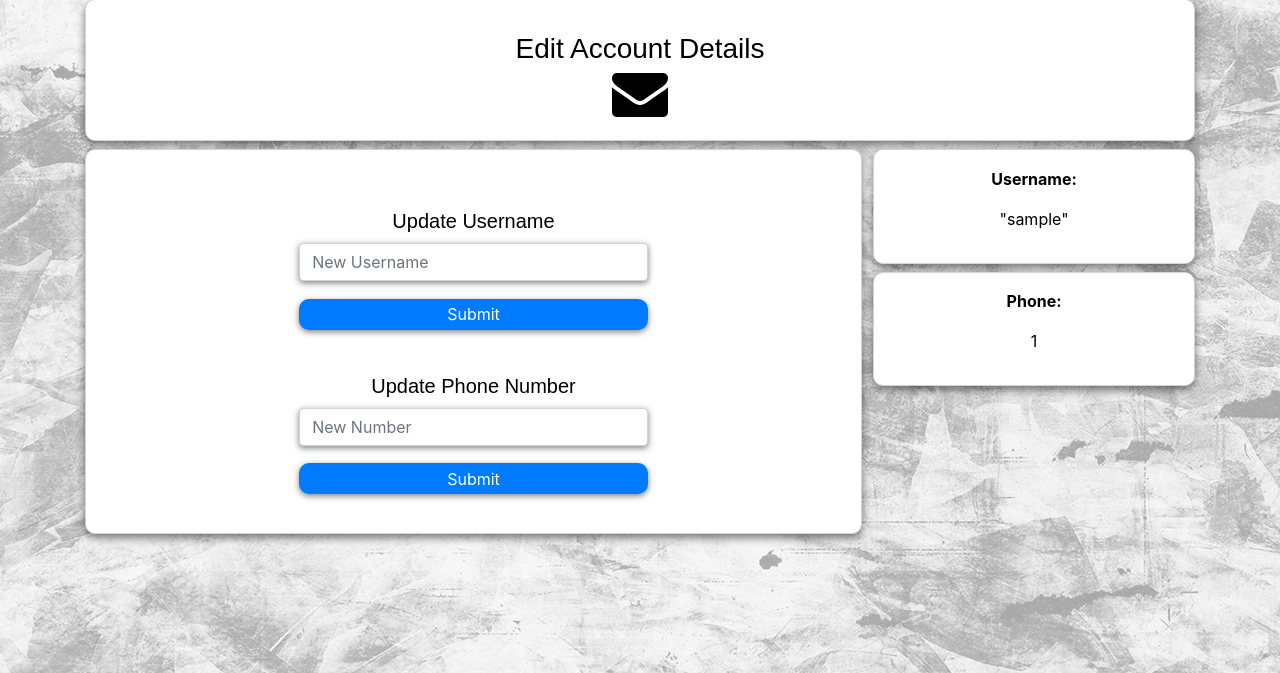
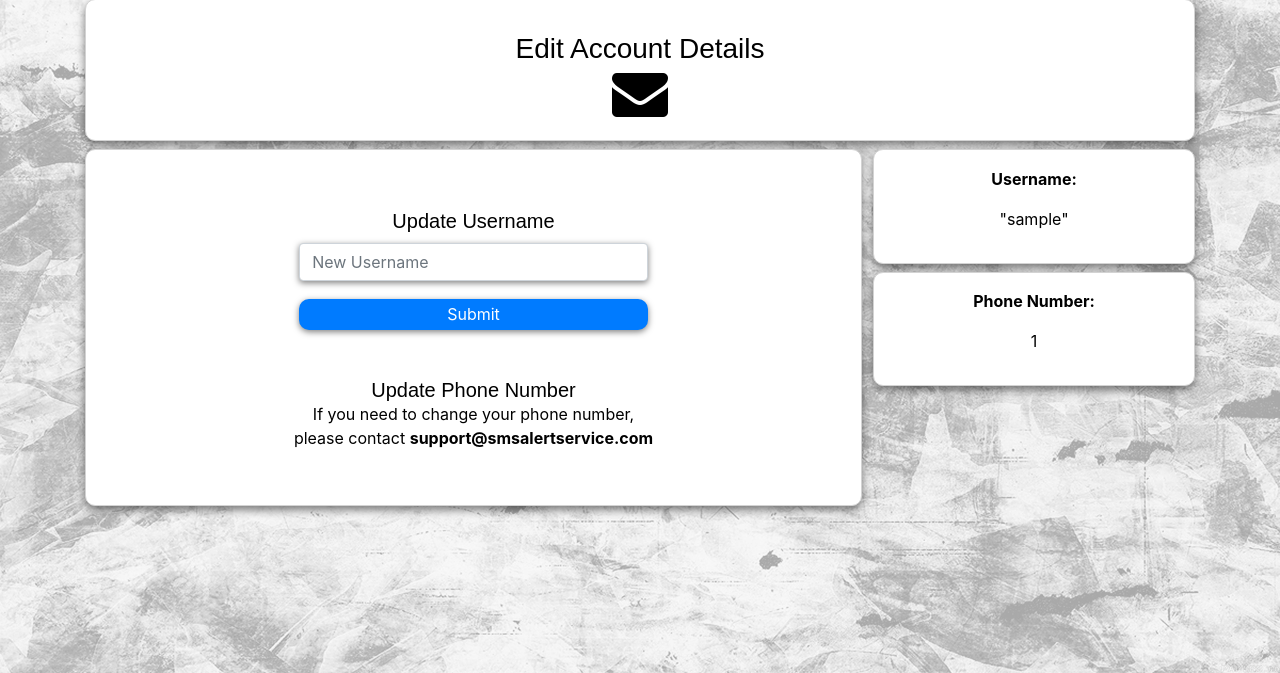
Before and after one commit to nicholas-konar/SMSAlertService, a Flask app: page /edit-info in a window 1280 px wide. Shown: the part 127-800 px from the top of the page. Run offline with Flask 2, Linux system fonts and the light colour scheme; the visitor is signed in with stand-in values (Sample User, id 1); parts of the project's set-up code (start-up, migrations or seed data) failed here and were passed over; some libraries are stand-ins or nearby versions.

Commit message:
remove edit ph, add various warning labels

```diff
--- a/SMSAlertService/SMSAlertService/static/style.css
+++ b/SMSAlertService/SMSAlertService/static/style.css
@@ -254,9 +254,17 @@ li {
   border-radius: 10px;
 }
 
+.success {
+  padding: 20px;
+  background-color: #34A853; /* Green */
+  color: white;
+  margin-bottom: 0.5em;
+  border-radius: 10px;
+}
+
 .info {
   padding: 20px;
-  background-color: #007bff; /* blue */
+  background-color: #007bff; /* Blue */
   color: white;
   margin-bottom: .5em;
   border-radius: 10px;
--- a/SMSAlertService/SMSAlertService/templates/authenticate.html
+++ b/SMSAlertService/SMSAlertService/templates/authenticate.html
@@ -17,7 +17,6 @@
         <h4>Account Verification</h4>
         <p>Enter your Verification Code below to continue.</p>
         <form action="/authenticate" class="mini-form" method="post">
-            {{ test }}
             {% if message %}
             <p class="alert">{{ message }}</p>
             {% endif %}
--- a/SMSAlertService/SMSAlertService/templates/edit-info.html
+++ b/SMSAlertService/SMSAlertService/templates/edit-info.html
@@ -15,21 +15,24 @@
     <div class="box-area billboard">
         <h3>Edit Account Details<br/><i class="fa fa-envelope fa-2x"></i></h3>
     </div>
+    {% if success %}
+    <p class="success">Your username has been updated successfully.</p>
+    {% endif %}
+    {% if failed %}
+    <p class="alert">Sorry, that username is taken. If you need help, please contact <strong>support@smsalertservice.com</strong></p>
+    {% endif %}
     <div class="main">
         <div class="box-area">
-            <form action="/update-username" method="POST" class="mini-form">
+            <form action="/update-username" class="mini-form" method="POST">
                 <h5><label for="NewUsername">Update Username</label></h5>
                 <input aria-describedby="usernameHelp" class="form-control input" id="NewUsername" name="newusername"
                        placeholder="New Username">
                 <button class="button btn-primary" type="submit">Submit</button>
             </form>
-            <br/>
-            <form action="/update-phone-number" method="POST" class="mini-form">
-                <h5><label for="NewNumber">Update Phone Number</label></h5>
-                <input aria-describedby="phoneHelp" class="form-control input" id="NewNumber" name="newnumber"
-                       pattern="[0-9]{10}" placeholder="New Number" type="tel">
-                <button class="button btn-primary" type="submit">Submit</button>
-            </form>
+            <br/><br/>
+            <h5>Update Phone Number</h5>
+            <p>If you need to change your phone number, <br/>please contact <strong>support@smsalertservice.com</strong>
+            </p>
         </div>
     </div>
     <div class="sidebar">
@@ -40,7 +43,7 @@
     </div>
     <div class="sidebar">
         <div class="box-area">
-            <p><strong>Phone:</strong></p>
+            <p><strong>Phone Number:</strong></p>
             <p>{{ current_phone }}</p>
         </div>
     </div>
--- a/SMSAlertService/SMSAlertService/templates/login.html
+++ b/SMSAlertService/SMSAlertService/templates/login.html
@@ -13,6 +13,9 @@
     <div class="box-area billboard">
         <h3>Welcome to the SMS Alert Service<br/><i class="fa fa-envelope fa-2x"></i></h3>
     </div>
+    {% if message %}
+    <p class="alert">{{ message }} If you need help, please contact <strong>support@smsalertservice.com</strong></p>
+    {% endif %}
     <div class="box-area">
         <h4>Log In</h4>
         <form action="" class="mini-form" method="post">
@@ -25,7 +28,7 @@
             </div>
         </form>
         <form action="/account-recovery" class="mini-form" method="get">
-            <input type="submit" value="Reset Password" class="button btn-danger"/>
+            <input class="button btn-danger" type="submit" value="Reset Password"/>
         </form>
     </div>
 </div>
--- a/SMSAlertService/SMSAlertService/templates/signup.html
+++ b/SMSAlertService/SMSAlertService/templates/signup.html
@@ -13,6 +13,9 @@
     <div class="box-area billboard">
         <h3>Welcome to the SMS Alert Service<br/><i class="fa fa-envelope fa-2x"></i></h3>
     </div>
+    {% if message %}
+    <p class="alert">{{ message }}</p>
+    {% endif %}
     <div class="box-area">
         <h4>Sign Up</h4>
         <form action="/signup" class="mini-form" method="POST">
@@ -28,7 +31,7 @@
                        type="tel">
                 <label for="InputPassword">Password</label>
                 <input id="InputPassword" name="password" type="password">
-                <button class="button" type="submit">Submit</button>
+                <button class="button btn-primary" type="submit">Submit</button>
             </div>
         </form>
     </div>
--- a/SMSAlertService/SMSAlertService/views.py
+++ b/SMSAlertService/SMSAlertService/views.py
@@ -26,12 +26,10 @@ def support():
 
 @app.route("/login", methods=["POST", "GET"])
 def login():
-    message = 'Please login to your account'
     if "username" in session:
         return redirect(url_for("profile"))
-
     if request.method == "POST":
-        username = request.form.get("username")
+        username = request.form.get("username").upper()
         pw_input = request.form.get("password")
         user = mongo.get_user_by_username(username)
         if user:
@@ -44,12 +42,12 @@ def login():
                     return redirect(url_for('admin'))
                 return redirect(url_for('profile'))
             else:
-                message = 'Wrong password'
+                message = 'Incorrect password.'
                 return render_template('login.html', message=message)
         else:
-            message = 'The username "' + username + '" was not found in our records.'
-            return render_template('index.html', message=message)
-    return render_template('login.html', message=message)
+            message = 'User not found.'
+            return render_template('login.html', message=message)
+    return render_template('login.html')
 
 
 @app.route("/logout", methods=["POST", "GET"])
@@ -64,7 +62,7 @@ def signup():
     if "username" in session:
         return redirect(url_for("profile"))
     if request.method == "POST":
-        username = request.form.get("username")
+        username = request.form.get("username").upper()
         phonenumber = request.form.get("phonenumber")
         password = request.form.get("password")
         username_taken = mongo.username_taken(username)
@@ -185,20 +183,21 @@ def promo_code():
 def update_username():
     if "username" not in session:
         return redirect(url_for("index"))
-    else:
-        current_phone = session.get('phonenumber')
-        old_username = session.get('username')
-        new_username = request.form.get('newusername')
+    current_phone = session.get('phonenumber')
+    old_username = session.get('username')
+    if request.method == 'GET':
+        return render_template('edit-info.html', username=old_username,
+                               current_phone=current_phone)
+    elif request.method == 'POST':
+        new_username = request.form.get('newusername').upper()
         username_taken = mongo.username_taken(new_username)
         if username_taken:
-            message = 'Sorry, that username is taken.'
-            return render_template('edit-info.html', message=message, username=old_username,
+            return render_template('edit-info.html', failed=True, username=old_username,
                                    current_phone=current_phone)
         else:
             mongo.update_username(old_username, new_username)
             session["username"] = new_username
-            message = 'Username has been updated to ' + new_username
-            return render_template('edit-info.html', message=message, username=new_username,
+            return render_template('edit-info.html', success=True, username=new_username,
                                    current_phone=current_phone)
 
 
```
